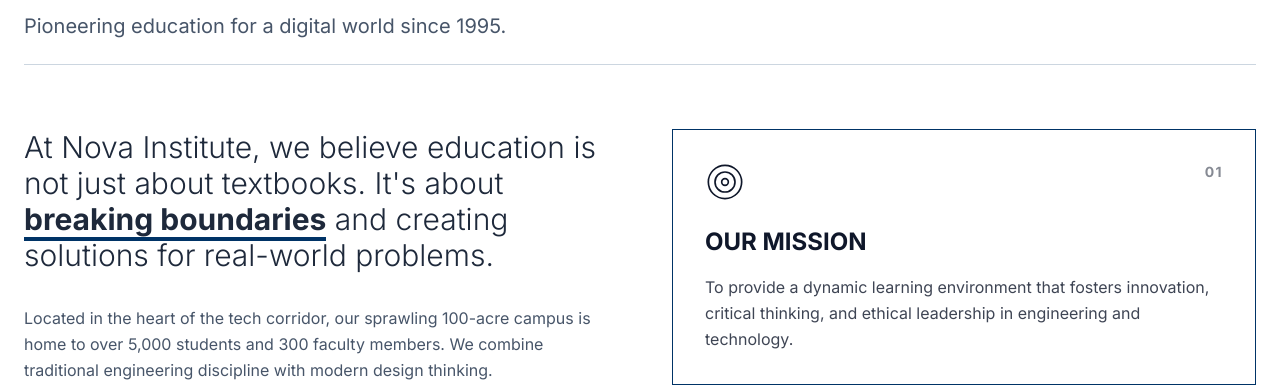
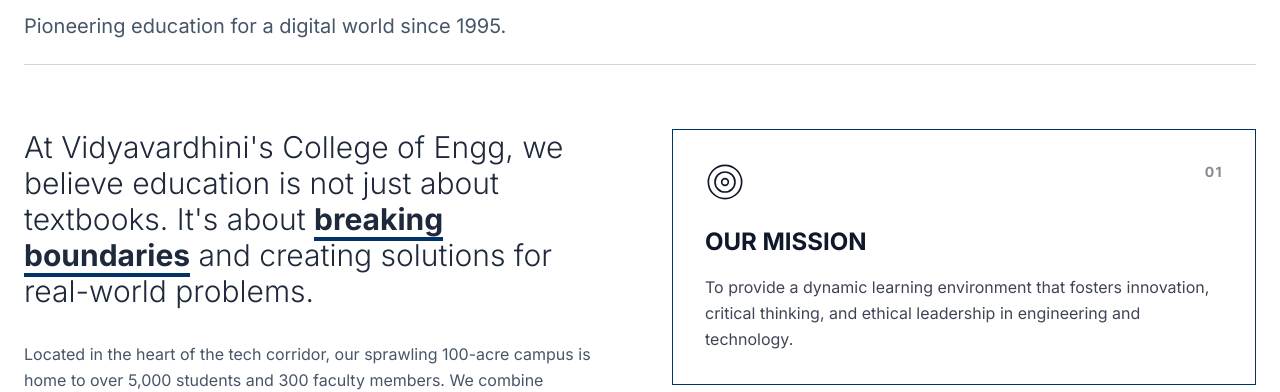
Before and after one commit to CyberCodezilla/vcet.edu.in, a React (Vite) app: page / in a window 1280 px wide. Shown: the part 960-1352 px from the top of the page. Built offline with nearby package versions, Linux system fonts and the light colour scheme.

Commit message:
Refactor code structure for improved readability and maintainability

```diff
--- a/components/About.tsx
+++ b/components/About.tsx
@@ -11,7 +11,7 @@
         <div className="grid grid-cols-1 lg:grid-cols-2 gap-16 items-start">
           <div className="space-y-8">
             <p className="text-2xl md:text-3xl font-light leading-tight text-slate-800">
-              At Nova Institute, we believe education is not just about textbooks. It's about <span className="font-bold border-b-4 border-brand-blue">breaking boundaries</span> and creating solutions for real-world problems.
+              At Vidyavardhini's College of Engg, we believe education is not just about textbooks. It's about <span className="font-bold border-b-4 border-brand-blue">breaking boundaries</span> and creating solutions for real-world problems.
             </p>
             <p className="text-slate-600 leading-relaxed">
               Located in the heart of the tech corridor, our sprawling 100-acre campus is home to over 5,000 students and 300 faculty members. We combine traditional engineering discipline with modern design thinking.
--- a/index.html
+++ b/index.html
@@ -61,5 +61,6 @@
 </head>
   <body class="bg-white text-slate-900 antialiased selection:bg-brand-blue selection:text-white">
     <div id="root"></div>
+    <script type="module" src="/index.tsx"></script>
   </body>
 </html>
```
Also changed, not shown: 1 other file (tests, documents, lock files or other folders).
